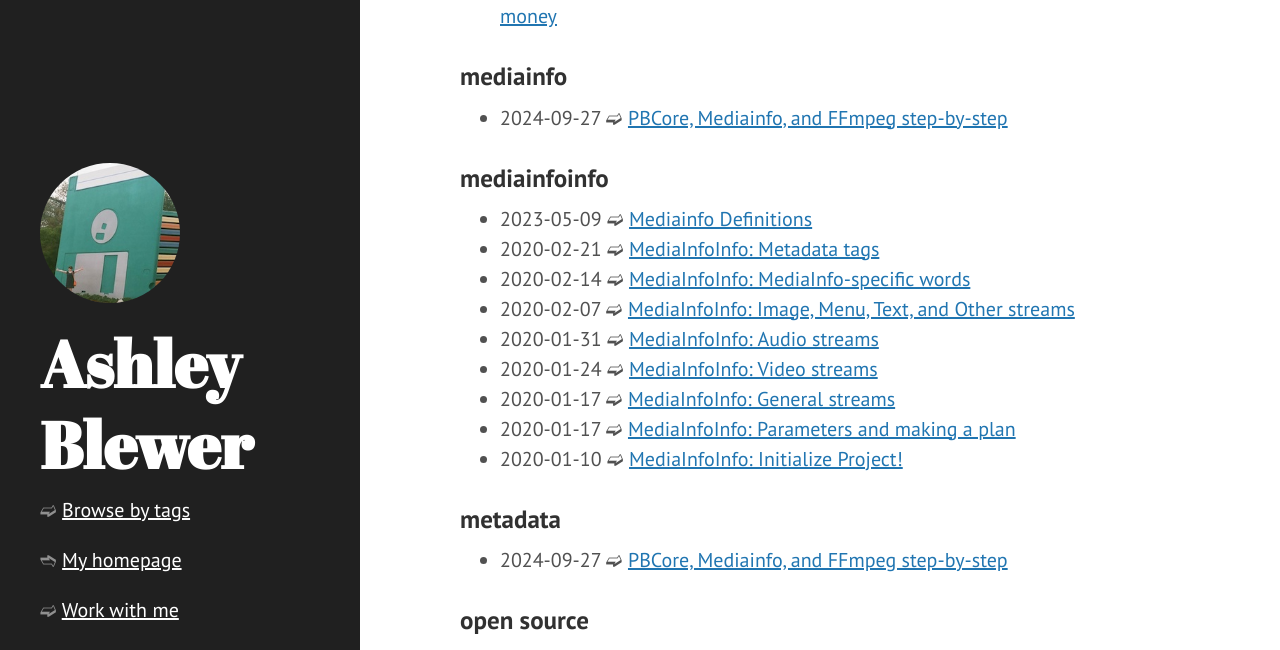
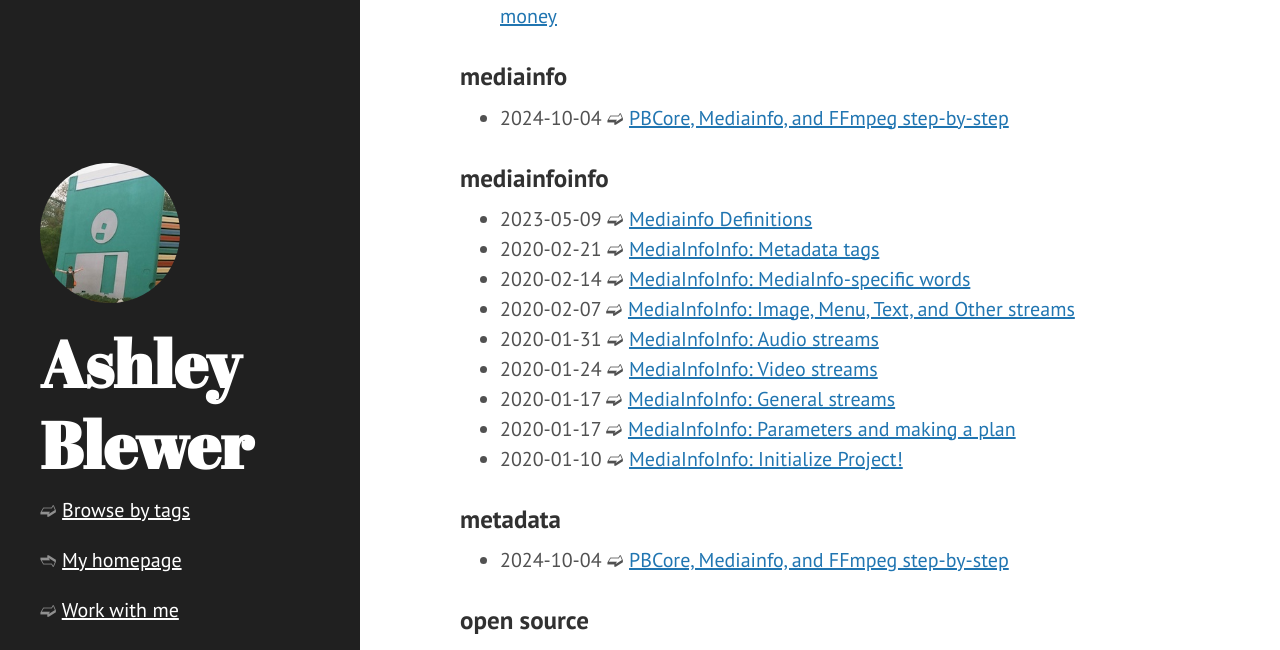
Before and after one commit to ablwr/ablwr.github.io, a Jekyll site: the page built from tags.html, in a window 1280 px wide and 900 px high, scrolled down 7540 px. Shown: the part 155-805 px from the top of the window. Built offline with Jekyll 4.4.1, drawn with Linux system fonts in a browser that asks for light colours; some of the changed text lies outside the part shown.

Commit message:
update date

```diff
--- a/_posts/2024-10-04-pbcore-cataloger-mediainfo-ffmpeg-step-by-step.md
+++ b/_posts/2024-10-04-pbcore-cataloger-mediainfo-ffmpeg-step-by-step.md
@@ -1,7 +1,7 @@
 ---
 layout: post
 title: "PBCore, Mediainfo, and FFmpeg step-by-step"
-date: 2024-09-27 18:00:00 -0500
+date: 2024-10-04 18:00:00 -0500
 tags: [avpres, mediainfo, ffmpeg, metadata]
 ---
 
```
